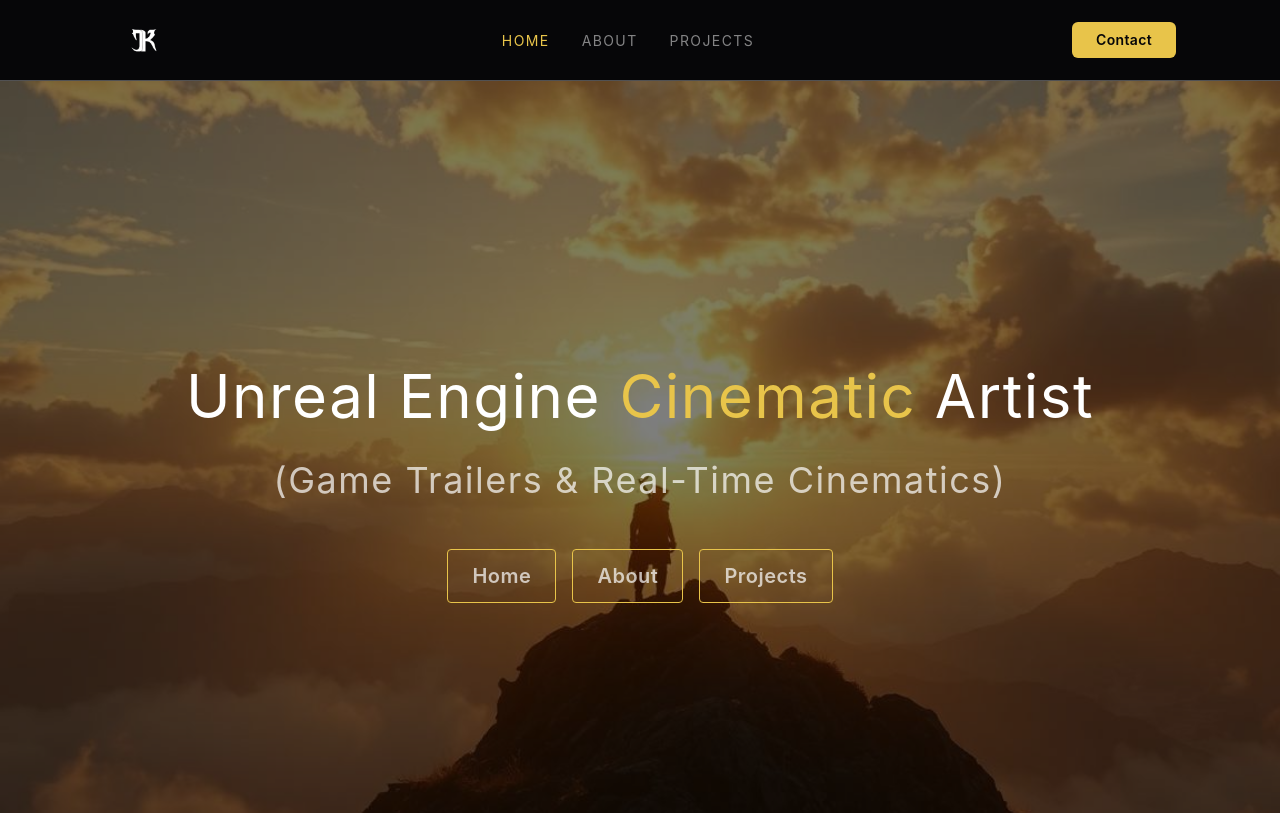
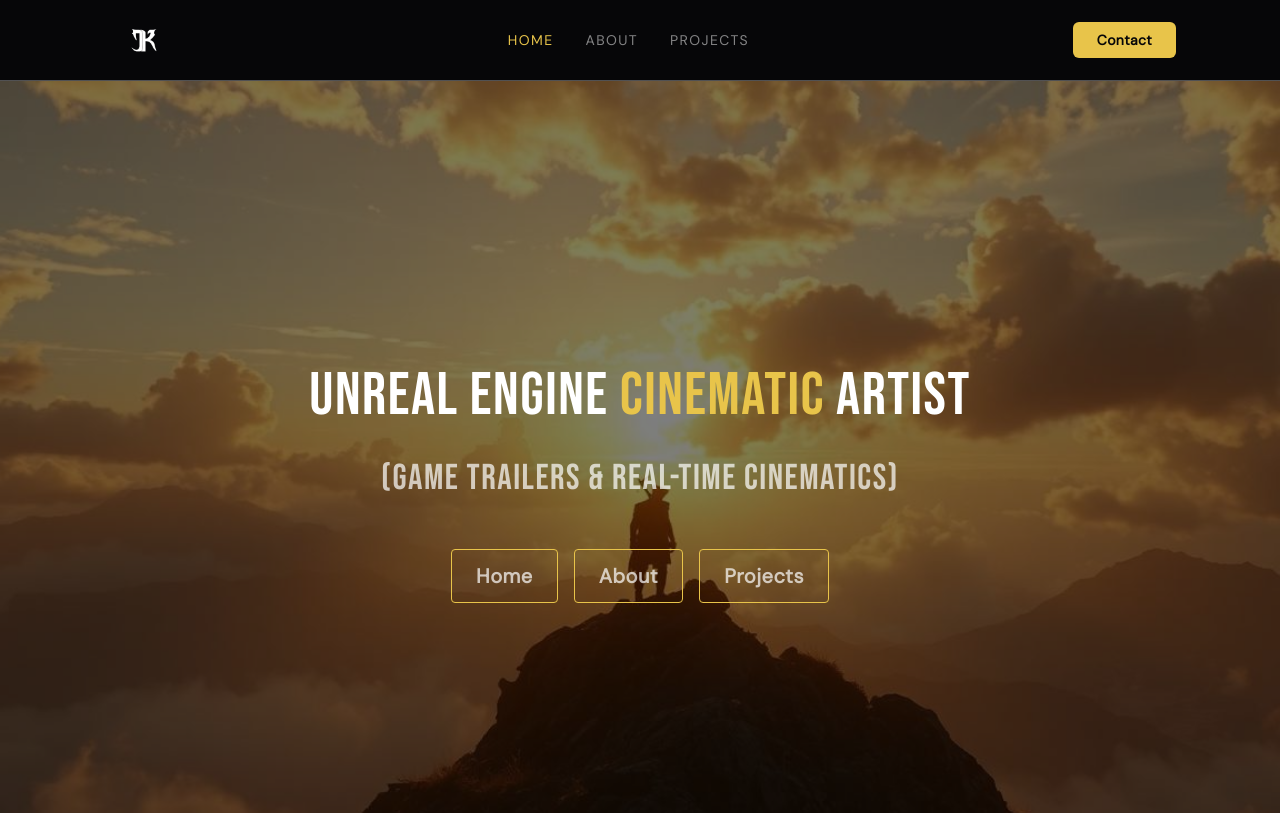
Before and after one commit to arunchand8/jk-portfolio, a React (Vite) app: page / in a window 1280 px wide. Shown: the top 813 px of the page. Built offline with nearby package versions, Linux system fonts and the light colour scheme.

Commit message:
fix: font bebas1

```diff
--- a/src/index.css
+++ b/src/index.css
@@ -3,8 +3,8 @@
 @import "tailwindcss";
 
 @theme {
-  --font-family-bebas: "Bebas Neue", sans-serif;
-  --font-family-dm: "DM Sans", sans-serif;
+  --font-bebas: "Bebas Neue", sans-serif;
+  --font-dm: "DM Sans", sans-serif;
   --color-gold: #e8c44a;
   --color-dark: #060608;
   --color-card: #0e0e12;
```
